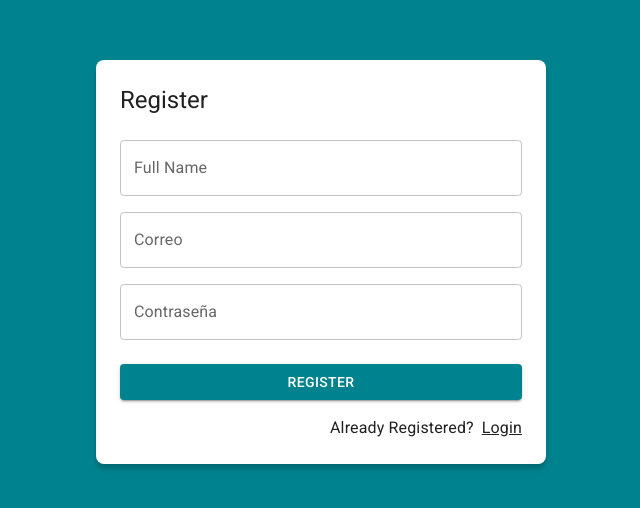
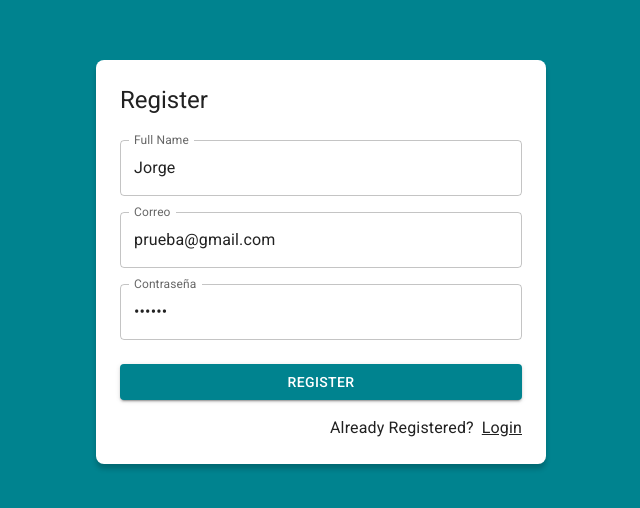
Before and after one commit to jorge2805/journal-app-new-version, a React (Vite) app: page /auth/register in a window 1280 px wide. Shown: the part 138-646 px from the top of the page, without its empty margins (319-959 px from the left). Built offline with nearby package versions, Linux system fonts and the light colour scheme.

Commit message:
using useForm in registerPage

```diff
--- a/src/auth/pages/RegisterPage.jsx
+++ b/src/auth/pages/RegisterPage.jsx
@@ -1,12 +1,30 @@
 import { Google } from "@mui/icons-material"
 import { Button, Grid, Link, TextField, Typography } from "@mui/material"
 import { Link as RouterLink} from "react-router-dom"
+import { useForm } from "../../hooks"
 import { AuthLayout } from "../layout/AuthLayout"
 
+
+const DefaultData = {
+  displayName: 'Jorge',
+  email: 'prueba@gmail.com',
+  password: '123456'
+}
+
 export const RegisterPage = () => {
+
+  const { displayName, email, password, onInputChange, formState} = useForm(DefaultData);
+
+  const onSubmit = (event) => {
+    event.preventDefault();
+
+    console.log(formState);
+
+  }
+
   return (
     <AuthLayout title="Register">
-      <form>
+      <form onSubmit={ onSubmit }>
         <Grid container>
           <Grid item xs={12} sx={{mt: 2}}>
             <TextField
@@ -14,6 +32,9 @@
               type="text"
               placeholder="your name"
               fullWidth
+              name="displayName"
+              value={displayName}
+              onChange={onInputChange}
             />
           </Grid>
           <Grid item xs={12} sx={{mt: 2}}>
@@ -22,6 +43,9 @@
               type="email"
               placeholder="hola@gmail.com"
               fullWidth
+              name="email"
+              value={email}
+              onChange={onInputChange}
             />
           </Grid>
           <Grid item xs={12} sx={{mt: 2}}>
@@ -30,12 +54,15 @@
               type="password"
               placeholder="Contraseña"
               fullWidth
+              name="password"
+              value={password}
+              onChange={onInputChange}
             />
           </Grid>
 
           <Grid container spacing={2} sx= {{mb: 2, mt: 1}}>
             <Grid item xs={12} sm={12}>
-              <Button variant="contained" fullWidth>
+              <Button type="submit"  variant="contained" fullWidth>
                 Register
               </Button>
             </Grid>
```
